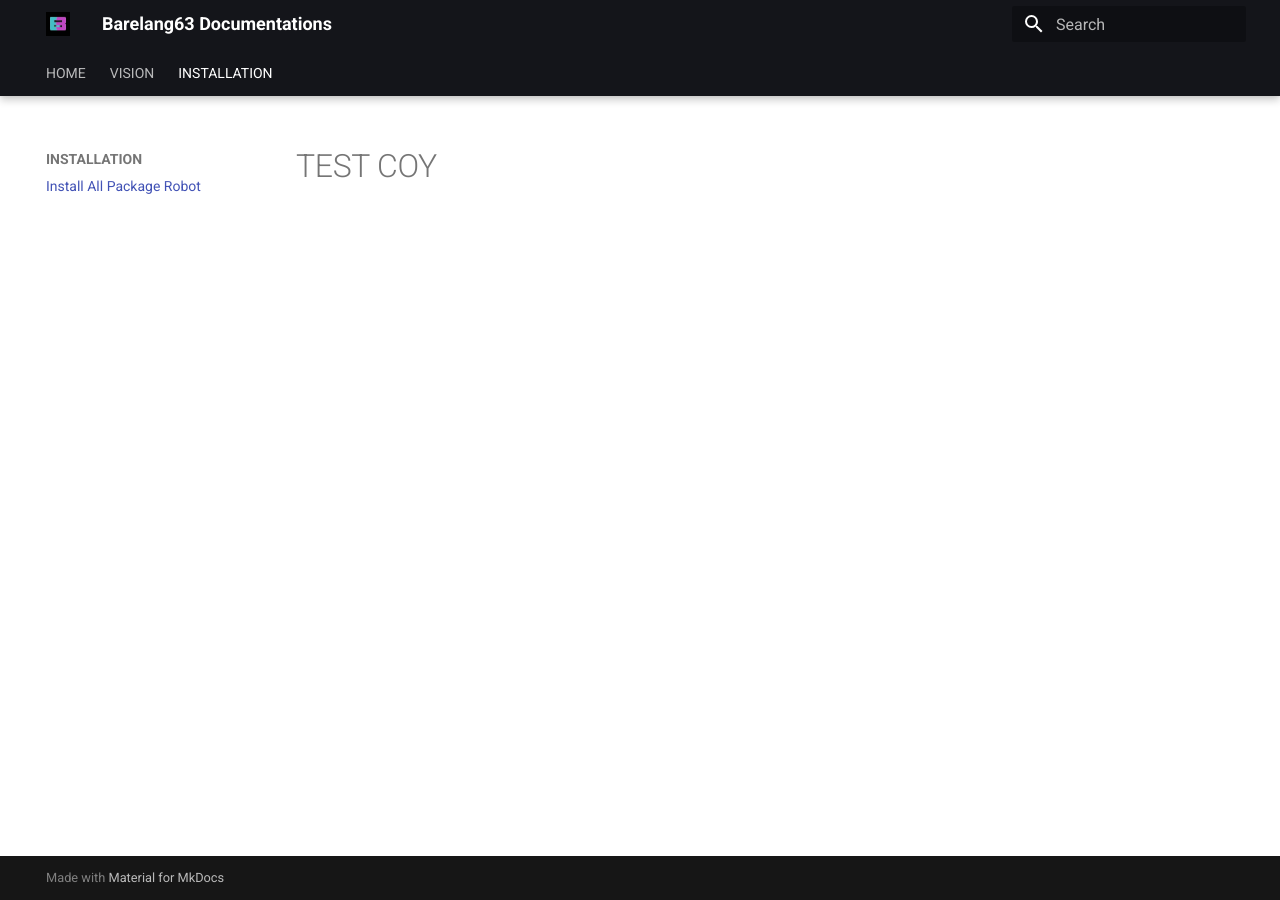
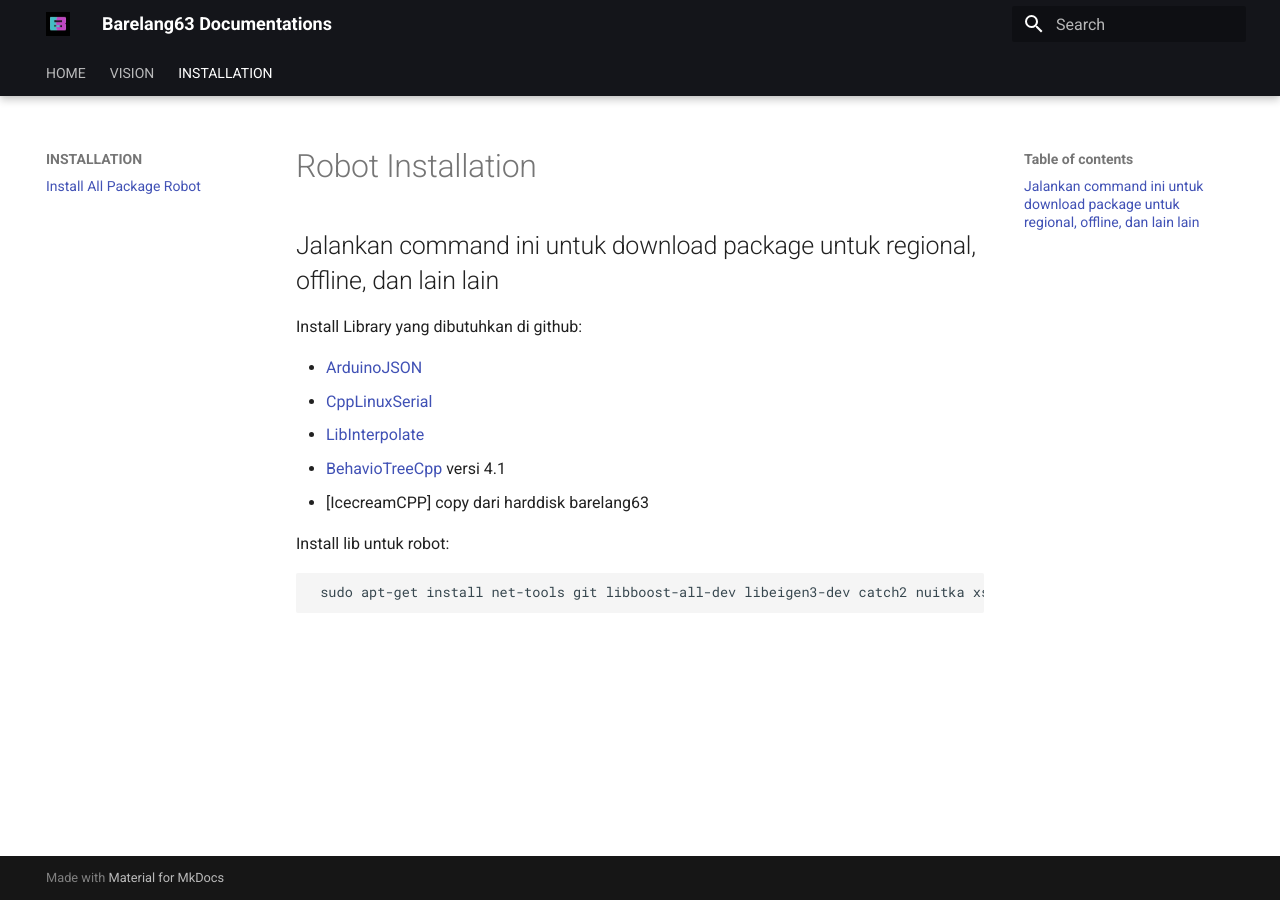
Before and after one commit to Barelang63-BRAIL/Barelang63-Dokumentasi, an MkDocs documentation site: the page built from docs/INSTALL/install_all.md, in a window 1280 px wide. Built offline with MkDocs 1.6.1 and Material for MkDocs 9.7.7, drawn with Linux system fonts in a browser that asks for light colours.

Commit message:
update install_all.md

````diff
--- a/docs/INSTALL/install_all.md
+++ b/docs/INSTALL/install_all.md
@@ -1 +1,16 @@
-# TEST COY
+# Robot Installation
+
+## Jalankan command ini untuk download package untuk regional, offline, dan lain lain
+
+Install Library yang dibutuhkan di github:
+
+- [ArduinoJSON](https://github.com/bblanchon/ArduinoJson.git)
+- [CppLinuxSerial](https://github.com/gbmhunter/CppLinuxSerial.git)
+- [LibInterpolate](https://github.com/CD3/libInterpolate.git)
+- [BehavioTreeCpp](https://github.com/BehaviorTree/BehaviorTree.CPP.git) versi 4.1
+- [IcecreamCPP] copy dari harddisk barelang63
+
+Install lib untuk robot:
+```
+ sudo apt-get install net-tools git libboost-all-dev libeigen3-dev catch2 nuitka xsdcxx liblmdb-dev liblz4-dev libxerces-c-dev libmsgpack-dev libzstd-dev python3-pip libzmq3-dev libsqlite3-dev libgtest-dev libcgal-dev libsisl-dev libyaml-cpp-dev libtcod-dev libncurses5-dev libncursesw5-dev
+```
````
